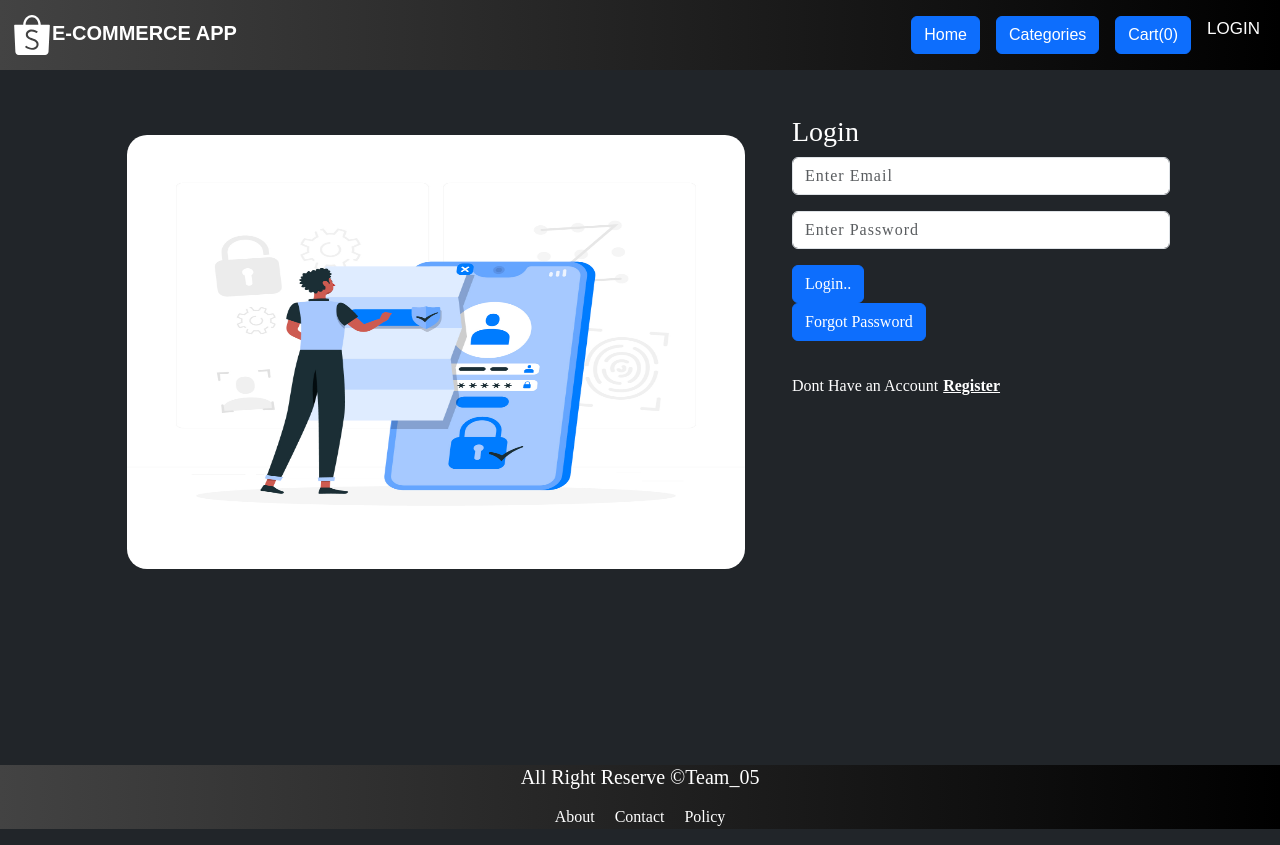
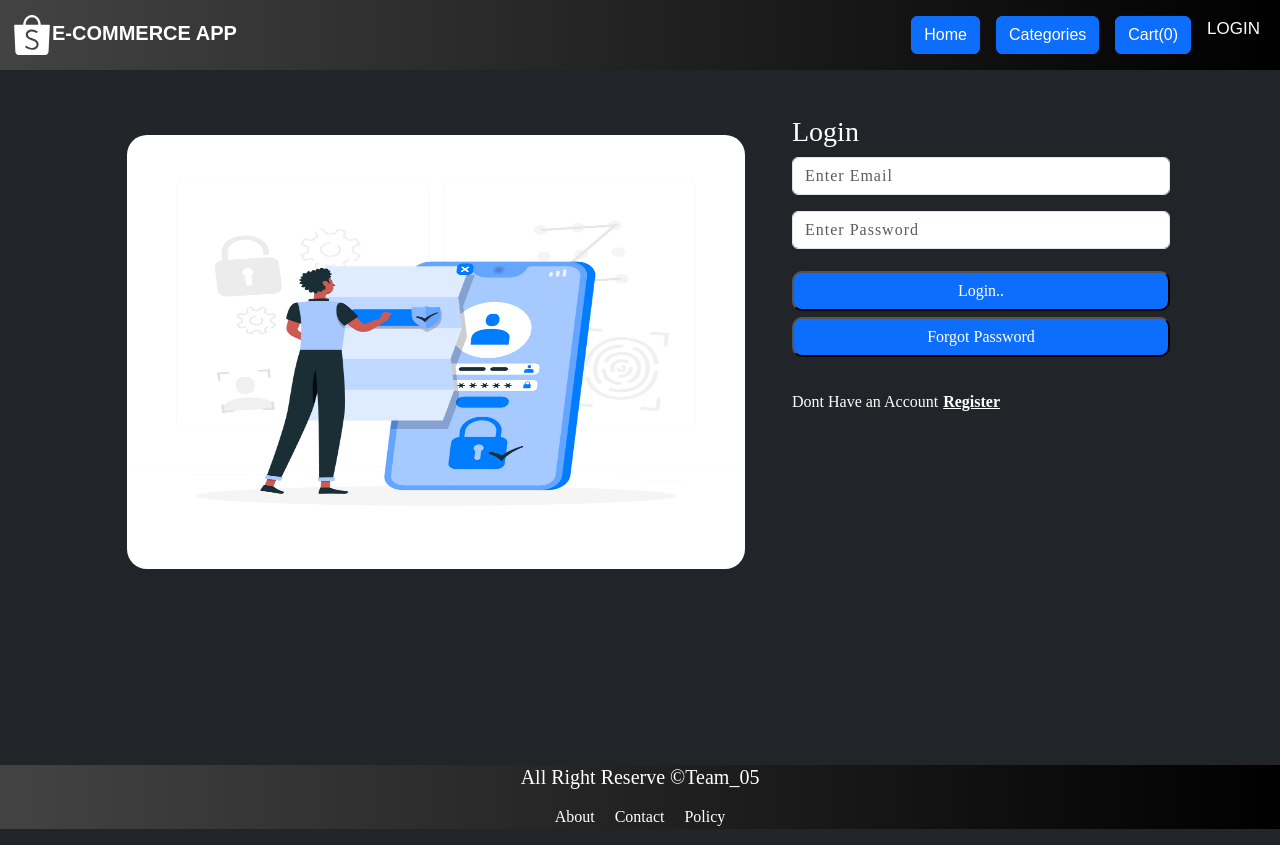
Before and after one commit to Touqeer001/E-commerce-web-application-using-MERN-Stack, a React (Create React App) app in the folder client/: page /login in a window 1280 px wide. Built offline with nearby package versions, Linux system fonts and the light colour scheme.

Commit message:
Login page

```diff
--- a/client/src/pages/Auth/Login.jsx
+++ b/client/src/pages/Auth/Login.jsx
@@ -77,13 +77,13 @@ const Login = () => {
                 />
               </div>
 
-              <button type="submit" className="btn btn-primary">
+              <button type="submit" className="btn1 btn-primary">
                 Login..
               </button>
              <div>
              <button
                 type="submit"
-                className="btn btn-primary"
+                className="btn1 btn-primary"
                 onClick={() => {
                   navigate("/forgot-password");
                 }}
```
